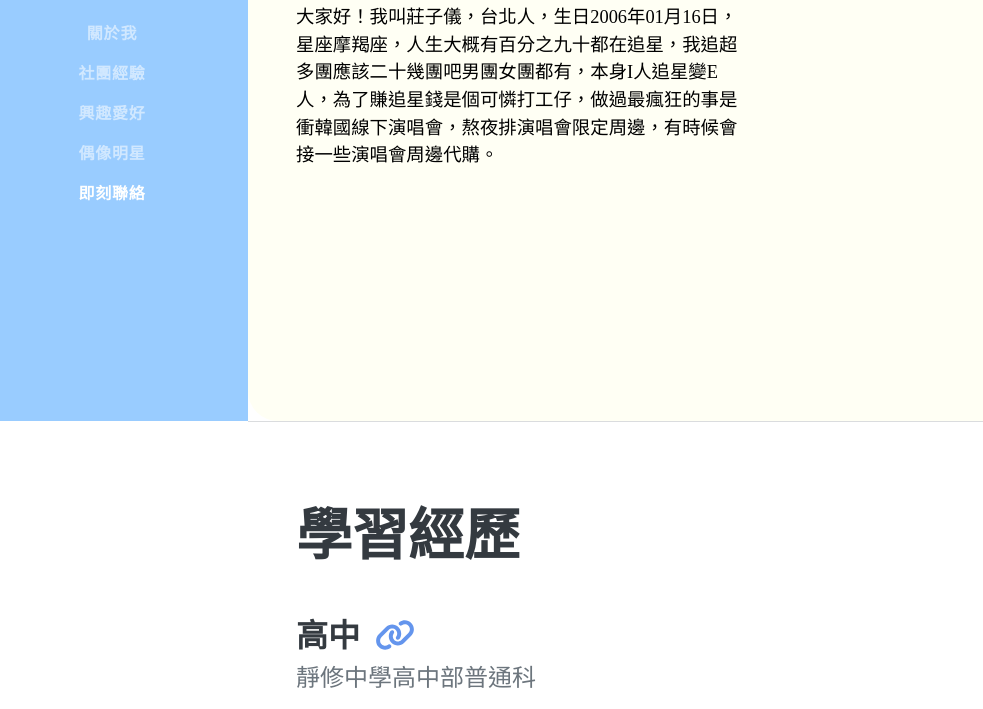
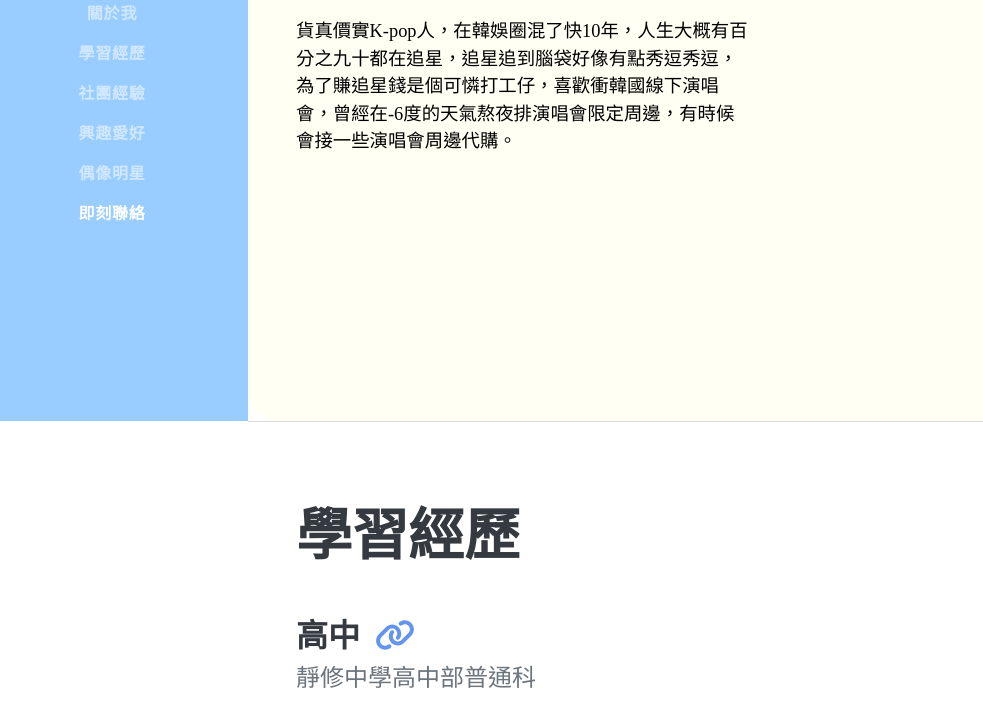
Before and after one commit to chuangziyi/chuangziyi.github.io, a plain HTML site: page index.html in a window 1280 px wide. Shown: the part 379-1088 px from the top of the page, without its empty margins (24-1007 px from the left). Drawn offline with nearby package versions, Linux system fonts and the light colour scheme; a web font is replaced by a local one.

Commit message:
改改改改改

```diff
--- a/css/mystyles.css
+++ b/css/mystyles.css
@@ -55,7 +55,7 @@ section#about.resume-section{
 }
 
 .chloecallmebg{
-    background-image: url("../assets/img/callmebg.jpeg");
+    background-image: url("../assets/img/callmebg.jpg");
     background-size: cover;
     background-repeat: no-repeat;
 }
--- a/index.html
+++ b/index.html
@@ -30,7 +30,8 @@
             <div class="collapse navbar-collapse" id="navbarResponsive">
                 <ul class="navbar-nav">
                     <li class="nav-item"><a class="nav-link js-scroll-trigger" href="#about">關於我</a></li>
-                    <li class="nav-item"><a class="nav-link js-scroll-trigger" href="#school">社團經驗</a></li>
+                    <li class="nav-item"><a class="nav-link js-scroll-trigger" href="#school">學習經歷</a></li>
+                    <li class="nav-item"><a class="nav-link js-scroll-trigger" href="#work">社團經驗</a></li>
                     <li class="nav-item"><a class="nav-link js-scroll-trigger" href="#interest">興趣愛好</a></li>
                     <li class="nav-item"><a class="nav-link js-scroll-trigger" href="#idol">偶像明星</a></li>
                     <li class="nav-item"><a class="nav-link js-scroll-trigger" href="#callme">即刻聯絡</a></li>
@@ -50,7 +51,7 @@
                         追星使我窮，卻使我心靈富足
                         <a href="mailto:name@email.com" class="chloelink">chloe950116@email.com</a>
                     </div>
-                    <p class="lead mb-5 chloeserif">大家好！我叫莊子儀，台北人，生日2006年01月16日，星座摩羯座，人生大概有百分之九十都在追星，我追超多團應該二十幾團吧男團女團都有，本身I人追星變E人，為了賺追星錢是個可憐打工仔，做過最瘋狂的事是衝韓國線下演唱會，熬夜排演唱會限定周邊，有時候會接一些演唱會周邊代購。</p>
+                    <p class="lead mb-5 chloeserif">貨真價實K-pop人，在韓娛圈混了快10年，人生大概有百分之九十都在追星，追星追到腦袋好像有點秀逗秀逗，為了賺追星錢是個可憐打工仔，喜歡衝韓國線下演唱會，曾經在-6度的天氣熬夜排演唱會限定周邊，有時候會接一些演唱會周邊代購。</p>
                 </div>
             </section>
             <hr class="m-0" />
```
